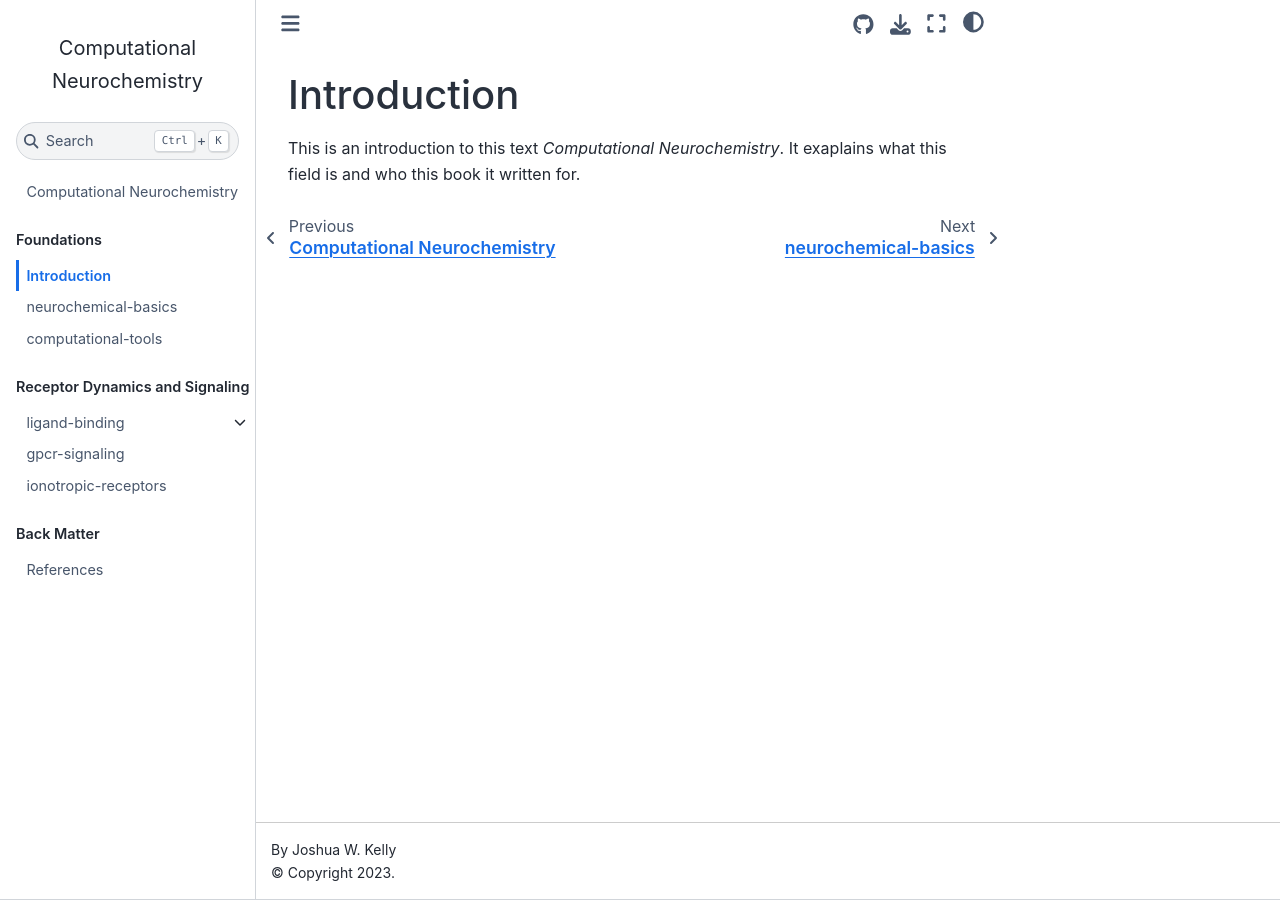
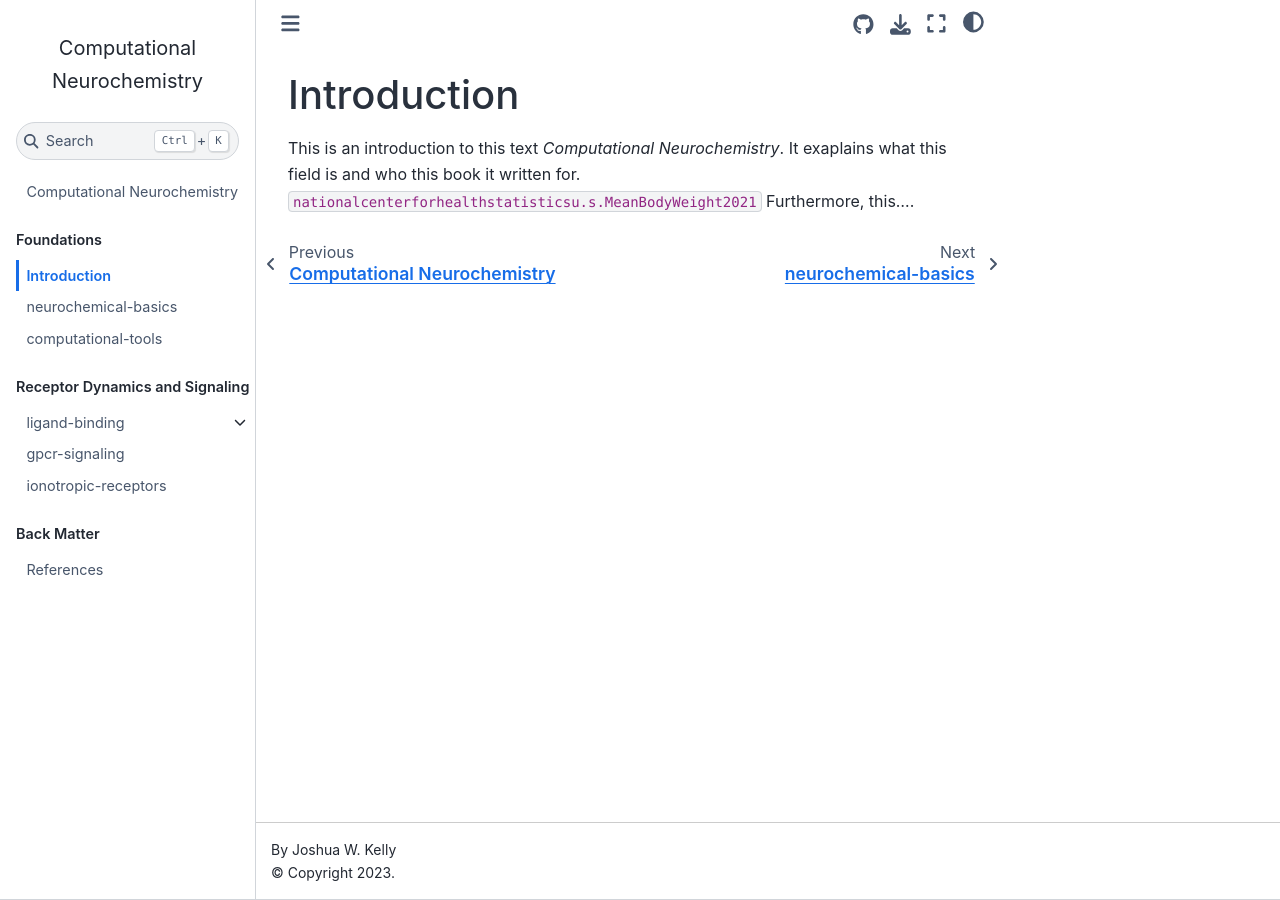
Before and after one commit to JoshuaWKelly/Computational-Neurochemistry, a Jupyter Book: the page built from chapter01/introduction.md, in a window 1280 px wide. Built offline with Jupyter Book 1.0.4 settings and Sphinx 7.4.7 and the Sphinx Book theme 1.1.4, drawn with Linux system fonts in a browser that asks for light colours; cross-references to code outside the pages are shown as plain code.

Commit message:
Enhance introduction with citation reference
Added citation reference to the introduction section.

```diff
--- a/chapter01/introduction.md
+++ b/chapter01/introduction.md
@@ -1,3 +1,3 @@
 # Introduction
 
-This is an introduction to this text _Computational Neurochemistry_. It exaplains what this field is and who this book it written for.
+This is an introduction to this text _Computational Neurochemistry_. It exaplains what this field is and who this book it written for. {cite:p}`nationalcenterforhealthstatisticsu.s.MeanBodyWeight2021` Furthermore, this....
```
